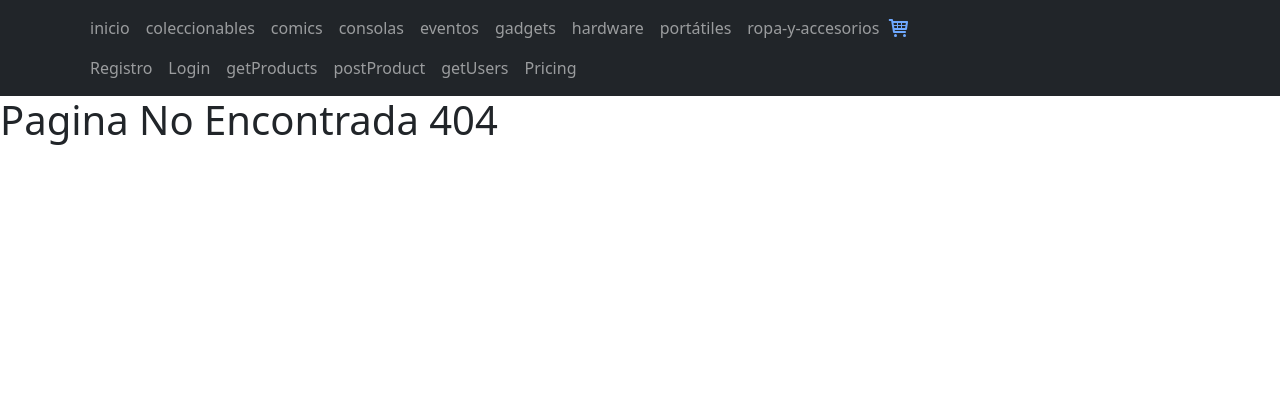
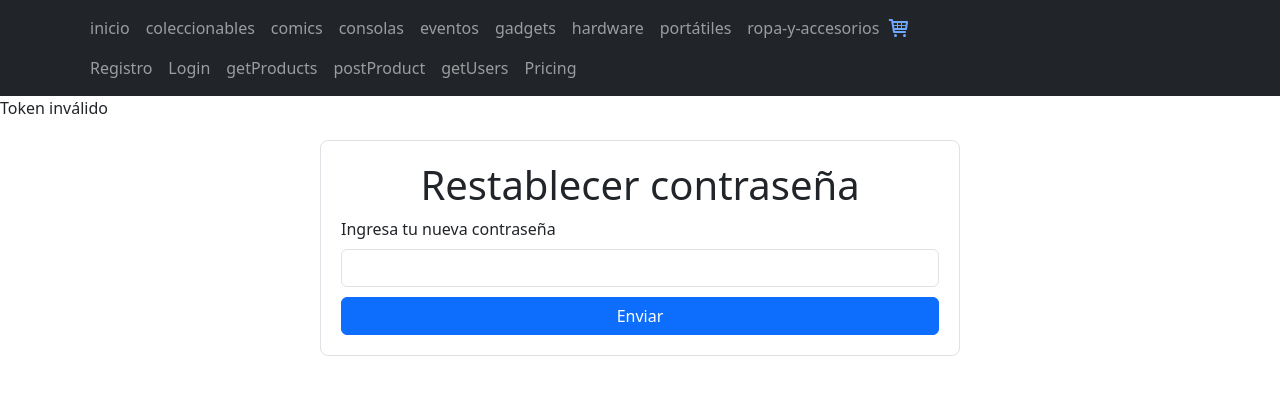
Before and after one commit to EdgarSteinberg/react-ts-redux-ecommerce, a React (Vite) app: page /reset-password in a window 1280 px wide. Before the commit this address had no page. Shown: the top 394 px of the page. Built offline with nearby package versions, Linux system fonts and the light colour scheme.

Commit message:
feat: auth views - register, login, reset & update password

```diff
--- a/src/App.tsx
+++ b/src/App.tsx
@@ -18,9 +18,11 @@ import Cart from './components/cart/cart';
 import CreateProduct from './admin/products/createProduct';
 import ProductList from './admin/products/productList';
 import EditProduct from './admin/products/editProduct';
-import Register from './components/register/register';
-import Login from './components/login/login';
+import Register from './components/auth/register/register';
+import Login from './components/auth/login/login';
 import UsersList from './admin/users/usersList';
+import SendResetEmail from './components/auth/send_reset_email/sendResetEmail';
+import ResetPassword from './components/auth/ResetPassword/resetPassword';
 
 function App() {
 
@@ -37,8 +39,14 @@ function App() {
               <Route path='categories/:category' element={<ProductsListContainer />} />
               <Route path='/products/:pid' element={<ProductItemContainer />} />
               <Route path='/cart' element={<Cart />} />
+
+              {/* rutas auth */}
               <Route path='/register' element={<Register />} />
               <Route path='/login' element={<Login />} />
+              <Route path='/sendResetEmail' element={<SendResetEmail />} />
+              <Route path='/reset-password' element={<ResetPassword />} />
+
+              {/* ruta not found */}
               <Route path='*' element={<NotFound />} />
 
               {/* rutas admin */}
--- a/src/admin/users/usersList.tsx
+++ b/src/admin/users/usersList.tsx
@@ -4,6 +4,7 @@ import Loading from "../../components/loading/loading";
 import type { Message } from "../../types/message";
 import { Alert, Button } from "react-bootstrap";
 import { getAllUsers, deleteUser } from "../service/users_service";
+
 
 const UsersList = () => {
     const [users, setUsers] = useState<RegisterPayload[]>([]);
--- /dev/null
+++ b/src/components/auth/ResetPassword/resetPassrdForm.tsx
@@ -0,0 +1,41 @@
+import { Alert, Button, Form, FormControl, FormGroup, FormLabel } from "react-bootstrap";
+import type { Message } from "../../../types/message";
+import styles from '../styles.module.css'
+
+type PasswordState = { password: string };
+
+type resetPasswordProps = {
+    message: Message | null,
+    handleOnChange: (e: React.ChangeEvent<HTMLInputElement>) => void,
+    handleOnSubmit: (e: React.FormEvent<HTMLFormElement>) => void,
+    password: PasswordState
+}
+const ResetPasswordForm = ({ message, handleOnChange, handleOnSubmit, password }: resetPasswordProps) => {
+
+    return (
+        <div className={styles.divContainer}>
+            <h1 className={styles.h1title}>Restablecer contraseña</h1>
+            {
+                message && (
+                    <Alert variant={message.type === 'success' ? 'success' : 'danger'}>{message?.text}</Alert>
+                )
+            }
+
+            <Form onSubmit={handleOnSubmit}>
+                <FormGroup>
+                    <FormLabel>Ingresa tu nueva contraseña</FormLabel>
+                    <FormControl
+                        type="password"
+                        name="password"
+                        value={password.password}
+                        onChange={handleOnChange}
+                    />
+                </FormGroup>
+
+                <Button type="submit" className={styles.btn}>Enviar</Button>
+            </Form>
+        </div>
+    )
+}
+
+export default ResetPasswordForm;
--- /dev/null
+++ b/src/components/auth/ResetPassword/resetPassword.tsx
@@ -0,0 +1,88 @@
+import { useSearchParams, useNavigate } from "react-router-dom";
+import { useEffect, useState } from "react";
+import ResetPasswordForm from "./resetPassrdForm";
+import type { Message } from "../../../types/message";
+import Loading from "../../loading/loading";
+
+const ResetPassword = () => {
+    const [searchParams] = useSearchParams();
+    const token = searchParams.get("token");
+    const [password, setPassword] = useState({ password: '' });
+    const [message, setMessage] = useState<Message | null>(null);
+    const [loading, setLoading] = useState(false);
+
+    const navigate = useNavigate();
+
+    useEffect(() => {
+        if (!token) {
+            console.log("❌ Token inválido o inexistente");
+        } else {
+            console.log("✅ Token recibido:", token);
+        }
+    }, [token]);
+
+
+    const handleOnchange = (e: React.ChangeEvent<HTMLInputElement>) => {
+        const { name, value } = e.target;
+
+        setPassword(prev => ({ ...prev, [name]: value }));
+
+        setMessage(null);
+    }
+
+    const handleOnSubmit = async (e: React.FormEvent<HTMLFormElement>) => {
+
+        e.preventDefault();
+        setLoading(true);
+        try {
+            const response = await fetch(`http://localhost:8080/api/users/new-password`, {
+                method: 'POST',
+                headers: { 'Content-Type': 'application/json' },
+                body: JSON.stringify({ token, ...password })
+            });
+
+            if (!response.ok) {
+                const errorData = await response.json();
+                throw new Error(errorData.message || 'Error fetching');
+            }
+
+            const data = await response.json();
+            setMessage({
+                type: 'success',
+                text: data.message // o mostrar algo de payload
+            })
+            /* setMessage({
+                type: 'success',
+                text: 'Se actualizo la nueva contrasena'
+            }) */
+
+            setPassword({ password: '' });
+
+            setTimeout(() => {
+                navigate('/login'); // cambiar por la ruta a la que quieras ir
+            }, 2000);
+        } catch (error) {
+            console.log(error);
+
+            setMessage({
+                type: 'error',
+                text: 'Error'
+            })
+        } finally {
+            setLoading(false);
+        }
+    }
+
+    if (loading) return <Loading />
+
+    return (
+        <>
+
+            {token ? <p>Token OK</p> : <p>Token inválido</p>}
+
+            <ResetPasswordForm password={password} message={message} handleOnChange={handleOnchange} handleOnSubmit={handleOnSubmit} />
+        </>
+    );
+};
+
+export default ResetPassword;
--- a/src/components/login/login.tsx
+++ b/src/components/auth/login/login.tsx
@@ -1,6 +1,6 @@
 import { useState } from "react";
-import type { Message } from "../../types/message";
-import Loading from "../loading/loading";
+import type { Message } from "../../../types/message";
+import Loading from "../../loading/loading";
 import LoginForm from "./loginForm";
 
 
--- a/src/components/login/loginForm.tsx
+++ b/src/components/auth/login/loginForm.tsx
@@ -1,7 +1,8 @@
 import { Alert, Button, Form, FormControl, FormGroup, FormLabel } from "react-bootstrap";
-import type { Message } from "../../types/message";
-import type { LoginUser } from "../../types/login";
+import type { Message } from "../../../types/message";
+import type { LoginUser } from "../../../types/login";
 import { Link } from "react-router-dom";
+import styles from '../styles.module.css';
 
 type LoginFormProp = {
     message: Message | null,
@@ -13,8 +14,8 @@ type LoginFormProp = {
 const LoginForm = ({ user, message, handleOnchage, handleSubmit }: LoginFormProp) => {
 
     return (
-        <div style={{ width: '50%', margin: '0 auto', marginTop: '20px', border: '1px solid #dee2e6', borderRadius: '8px',padding: '20px' }}>
-            <h1 style={{ textAlign: 'center' }}>Iniciar sesión</h1>
+        <div className={styles.divContainer}>
+            <h1 className={styles.h1title}>Iniciar sesión</h1>
             <Form onSubmit={handleSubmit}>
                 {
                     message && (
@@ -40,10 +41,14 @@ const LoginForm = ({ user, message, handleOnchage, handleSubmit }: LoginFormProp
                     />
                 </FormGroup>
 
-                <Button type="submit" style={{ width: '100%', marginTop: '10px' }}>Enviar</Button>
+                <Button type="submit" className={styles.btn}>Enviar</Button>
 
-                <Link to="/register" style={{ display: 'flex', justifyContent: 'center', alignItems: 'center' }}>
-                    ¿No tenés una cuenta? Creá una
+                <Link to="/register"  className={styles.link}>
+                    ¿No tenés una cuenta? Creá una.
+                </Link>
+
+                <Link to="/sendResetEmail" className={styles.link}>
+                    ¿Olvidaste tu contraseña? Hacé click para recuperarla
                 </Link>
             </Form>
         </div>
--- a/src/components/register/register.tsx
+++ b/src/components/auth/register/register.tsx
@@ -1,6 +1,6 @@
 import { useState } from "react";
-import type { RegisterUser, RegisterPayload } from "../../types/users";
-import type { Message } from "../../types/message";
+import type { RegisterUser } from "../../../types/users";
+import type { Message } from "../../../types/message";
 import RegisterForm from "./registerForm";
 
 
@@ -41,11 +41,11 @@ const Register = () => {
 
         setLoading(true); // componente Loading
 
-        const payload: RegisterPayload = {
+        const payload: RegisterUser = {
             first_name: register.first_name,
             last_name: register.last_name,
             email: register.email,
-            age: Number(register.age),
+            age: register.age,
             password: register.password
         };
 
--- a/src/components/register/registerForm.tsx
+++ b/src/components/auth/register/registerForm.tsx
@@ -1,7 +1,8 @@
 import { Alert, Button, Form, FormControl, FormGroup, FormLabel } from "react-bootstrap";
-import type { Message } from "../../types/message";
-import type { RegisterUser } from "../../types/users";
+import type { RegisterUser } from "../../../types/users";
+import type { Message } from "../../../types/message";
 import { Link } from "react-router-dom";
+import styles from '../styles.module.css';
 
 type RegisterFormProps = {
     register: RegisterUser;
@@ -15,8 +16,8 @@ const RegisterForm = ({ register, message, loading, handleOnChange, handleSubmit
 
 
     return (
-        <div style={{ width: '50%', margin: '0 auto', marginTop: '20px', border: '1px solid #dee2e6', borderRadius: '8px',padding: '20px' }}>
-            <h1 style={{ textAlign: 'center' }}>Creá tu cuenta</h1>
+        <div className={styles.divContainer}>
+            <h1 className={styles.h1title}>Creá tu cuenta</h1>
             <Form onSubmit={handleSubmit} >
                 {message && (
                     <Alert variant={message.type === 'success' ? 'success' : 'danger'}>{message?.text}</Alert>
@@ -46,11 +47,11 @@ const RegisterForm = ({ register, message, loading, handleOnChange, handleSubmit
                     <FormControl type="password" name="password" value={register.password} onChange={handleOnChange} />
                 </FormGroup>
 
-                <Button type="submit" disabled={loading} style={{ width: '100%', marginTop: '10px' }}>
+                <Button type="submit" disabled={loading} className={styles.btn}>
                     {loading ? 'Enviando...' : 'Registrarse'}
                 </Button>
 
-                <Link to="/login" style={{ display: 'flex', justifyContent: 'center', alignItems: 'center' }}>
+                <Link to="/login" className={styles.link}>
                     ¿Ya tenés una cuenta? Iniciá sesión
                 </Link>
             </Form>
--- /dev/null
+++ b/src/components/auth/send_reset_email/sendResetEmail.tsx
@@ -0,0 +1,75 @@
+import { useState } from "react";
+import type { Message } from "../../../types/message";
+import Loading from "../../loading/loading";
+import SendResetEmailForm from "./sendResetEmailForm";
+
+
+const SendResetEmail = () => {
+    const [email, setEmail] = useState({ email: "" });
+    const [message, setMessage] = useState<Message | null>(null);
+    const [loading, setLoading] = useState(false);
+
+    const handleOnChange = (e: React.ChangeEvent<HTMLInputElement>) => {
+        const { name, value } = e.target;
+
+        setMessage(null); // limpia mensajes al escribir
+        setEmail(prev => ({ ...prev, [name]: value }));
+    };
+
+    const handleOnSubmit = async (e: React.FormEvent<HTMLFormElement>) => {
+        e.preventDefault();
+
+        // validación antes de prender el loader
+        if (!email.email.trim()) {
+            setMessage({
+                type: "error",
+                text: "El email es obligatorio"
+            });
+            return;
+        }
+
+        setLoading(true);
+
+        try {
+            const response = await fetch(
+                "http://localhost:8080/api/users/send-reset-email",
+                {
+                    method: "POST",
+                    headers: { "Content-Type": "application/json" },
+                    credentials: "include",
+                    body: JSON.stringify(email)
+                }
+            );
+
+            const data = await response.json();
+
+            if (!response.ok) {
+                throw new Error(data.message || "Error al enviar el email");
+            }
+
+            setMessage({
+                type: "success",
+                text: "Si el correo existe, se envió un enlace de restablecimiento"
+            });
+
+            setEmail({ email: "" });
+        } catch (error) {
+            console.error(error);
+            setMessage({
+                type: "error",
+                text: error instanceof Error ? error.message : "Error al enviar el email"
+            });
+        } finally {
+            setLoading(false);
+        }
+    };
+
+    if (loading) return <Loading />;
+
+
+    return (
+        <SendResetEmailForm email={email} message={message} handleOnChange={handleOnChange} handleOnSubmit={handleOnSubmit} />
+    )
+}
+
+export default SendResetEmail;
--- /dev/null
+++ b/src/components/auth/send_reset_email/sendResetEmailForm.tsx
@@ -0,0 +1,43 @@
+import { Alert, Button, Form, FormControl, FormGroup, FormLabel } from "react-bootstrap";
+import type { Message } from "../../../types/message";
+import styles from '../styles.module.css';
+
+type SendResetEmailProps = {
+    message: Message | null;
+    handleOnSubmit: (e: React.FormEvent<HTMLFormElement>) => void;
+    handleOnChange: (e: React.ChangeEvent<HTMLInputElement>) => void;
+    email: {
+        email: string;
+    };
+};
+
+const SendResetEmailForm = ({ email, handleOnSubmit, handleOnChange, message }: SendResetEmailProps) => {
+
+
+    return (
+        <>
+            <div className={styles.divContainer}>
+                <h1 className={styles.h1title}>Restablecer contraseña</h1>
+                {
+                    message && (
+                        <Alert variant={message.type === 'success' ? 'success' : 'danger'}>{message.text}</Alert>
+                    )
+                }
+                <Form onSubmit={handleOnSubmit}>
+                    <FormGroup>
+                        <FormLabel>Email</FormLabel>
+                        <FormControl
+                            type="email"
+                            name="email"
+                            value={email.email}
+                            onChange={handleOnChange}
+                        />
+                    </FormGroup>
+                    <Button type="submit" className={styles.btn}>Enviar</Button>
+                </Form>
+            </div>
+        </>
+    )
+}
+
+export default SendResetEmailForm;
--- /dev/null
+++ b/src/components/auth/styles.module.css
@@ -0,0 +1,26 @@
+/* width: '50%', margin: '0 auto', marginTop: '20px', border: '1px solid #dee2e6', borderRadius: '8px', padding: '20px' */
+
+
+.divContainer{
+width: 50%;
+margin: 0 auto;
+margin-top: 20px;
+border: 1px solid #dee2e6;
+border-radius: 8px;
+padding: 20px;
+}
+
+.h1title{
+    text-align: center;
+}
+
+.btn{
+    width: 100%;
+    margin-top: 10px;
+}
+
+.link{
+    display: flex;
+    justify-content: center;
+    align-items: center;
+}
```
